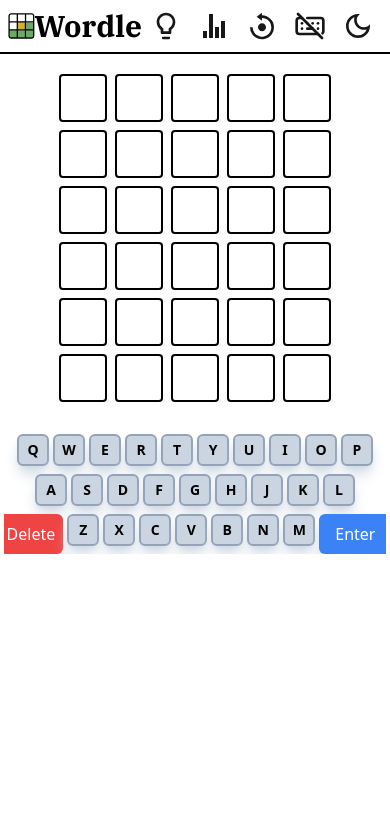
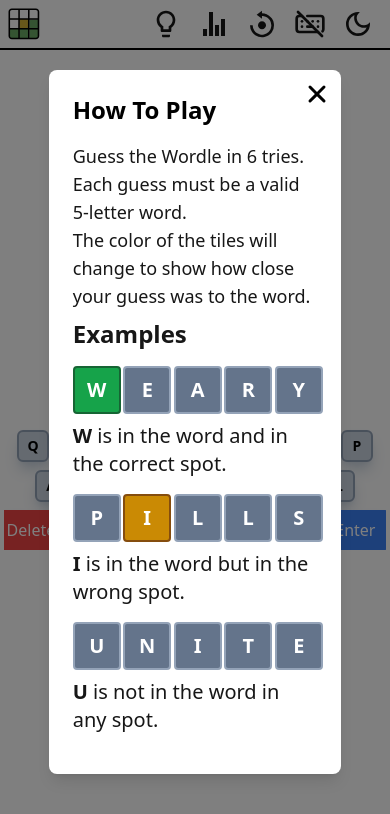
Before and after one commit to raghavbud1597/wordle, a Next.js app: page /game in a window 390 px wide. Both pictures are taken after a click on the button 166 px from the left and 26 px from the top of the page. Shown: the top 814 px of the page. Built offline with nearby package versions, Linux system fonts and the light colour scheme.

Commit message:
adding modals popups

```diff
--- /dev/null
+++ b/app/components/HowToPlayModal.tsx
@@ -0,0 +1,61 @@
+import React from "react";
+import Modal from "./Modal";
+import WordleRow from "./WordleRow"; // Assuming you already have WordleRow component
+
+interface HowToPlayModalProps {
+  isOpen: boolean;
+  onClose: () => void;
+}
+
+const HowToPlayModal: React.FC<HowToPlayModalProps> = ({ isOpen, onClose }) => {
+  return (
+    <Modal isOpen={isOpen} onClose={onClose} title="How To Play">
+      <section>
+        <p className="text-lg">Guess the Wordle in 6 tries.</p>
+        <p className="text-lg">Each guess must be a valid 5-letter word.</p>
+        <p className="text-lg">
+          The color of the tiles will change to show how close your guess was to
+          the word.
+        </p>
+        <h3 className="font-bold my-2 text-2xl">Examples</h3>
+
+        {/* Word examples using WordleRow component */}
+
+        <div className="my-4">
+          <WordleRow
+            word={["W", "E", "A", "R", "Y"]}
+            feedback={[2, 0, 0, 0, 0]}
+          />
+
+          <p className="text-xl mt-2">
+            <strong>W</strong> is in the word and in the correct spot.
+          </p>
+        </div>
+
+        <div className="my-4">
+          <WordleRow
+            word={["P", "I", "L", "L", "S"]}
+            feedback={[0, 1, 0, 0, 0]}
+          />
+
+          <p className="text-xl mt-2">
+            <strong>I</strong> is in the word but in the wrong spot.
+          </p>
+        </div>
+
+        <div className="my-4">
+          <WordleRow
+            word={["U", "N", "I", "T", "E"]}
+            feedback={[0, 0, 0, 0, 0]}
+          />
+
+          <p className="text-xl mt-2">
+            <strong>U</strong> is not in the word in any spot.
+          </p>
+        </div>
+      </section>
+    </Modal>
+  );
+};
+
+export default HowToPlayModal;
--- /dev/null
+++ b/app/components/Modal.tsx
@@ -0,0 +1,45 @@
+"use client";
+
+import React from "react";
+import { IoClose } from "react-icons/io5";
+
+interface ModalProps {
+  onClose: () => void;
+  title: string; // Title for the modal
+  children: React.ReactNode; // Content of the modal
+}
+
+const Modal: React.FC<ModalProps> = ({ onClose, title, children }) => {
+  return (
+    <>
+      {/* Overlay */}
+      <div
+        className="fixed inset-0 bg-black bg-opacity-50 z-40"
+        onClick={onClose}
+      ></div>
+
+      {/* Modal */}
+      <div className="fixed inset-0 flex items-center justify-center z-50 animate-fadeIn">
+        <div className="bg-white dark:bg-gray-800 rounded-lg shadow-lg w-3/4 max-w-lg p-6 relative">
+          {/* Close Button */}
+          <button
+            onClick={onClose}
+            className="absolute top-2 right-2 text-black dark:text-white"
+          >
+            <IoClose className="h-8 w-8"/>
+          </button>
+
+          {/* Modal Title */}
+          <h2 className="text-2xl font-bold mb-4 text-black dark:text-white">
+            {title}
+          </h2>
+
+          {/* Modal Content */}
+          <div>{children}</div>
+        </div>
+      </div>
+    </>
+  );
+};
+
+export default Modal;
--- a/app/components/Navbar.tsx
+++ b/app/components/Navbar.tsx
@@ -1,6 +1,6 @@
 "use client";
 
-import React from "react";
+import React, { useState } from "react";
 import useTheme from "../hooks/useTheme";
 import Image from "next/image";
 import WordleLogo from "../assets/wordle.svg";
@@ -12,34 +12,51 @@
 import { IoMdStats } from "react-icons/io";
 import { BiReset } from "react-icons/bi";
 import Link from "next/link";
+import Modal from "./Modal";
+import HowToPlayModal from "./HowToPlayModal";
 
 // Function to reset the game and clear localStorage
 const resetGame = () => {
-  localStorage.removeItem('wordleGameState'); // Remove game state from localStorage
+  localStorage.removeItem("wordleGameState"); // Remove game state from localStorage
   window.location.reload(); // Reload the page to reset the game state
 };
 
 const Navbar: React.FC = () => {
   const { theme, toggleTheme } = useTheme();
+
+  // States to control different modals
+  const [showHowToPlayModal, setShowHowToPlayModal] = useState(false);
+  const [showStatsModal, setShowStatsModal] = useState(false);
+  const [showResetModal, setShowResetModal] = useState(false);
+
   return (
-    <div className="flex items-center justify-between w-100 border-b-2 p-2 border-black dark:border-white ">
+    <div className="flex items-center justify-between w-100 border-b-2 p-2 border-black dark:border-white">
       <span className="flex-1">
         <Link href="/">
           <Image src={WordleLogo} alt="Wordle Logo" className="w-8 h-8" />
         </Link>
       </span>
-      <span className="font-secondary text-black text-3xl font-bold dark:text-white flex-1 flex justify-center">
+      <span className="font-secondary text-black text-3xl font-bold dark:text-white flex-1 justify-center hidden md:flex">
         Wordle
       </span>
       <span className="flex-1 flex justify-end">
+        {/* How to Play Button */}
         <button className="mx-2">
-          <MdOutlineLightbulb onClick={() => {}} className="w-8 h-8" />
+          <MdOutlineLightbulb
+            onClick={() => setShowHowToPlayModal(true)}
+            className="w-8 h-8"
+          />
         </button>
+        {/* Stats Button */}
         <button className="mx-2">
-          <IoMdStats onClick={() => {}} className="w-8 h-8" />
+          <IoMdStats
+            onClick={() => setShowStatsModal(true)}
+            className="w-8 h-8"
+          />
         </button>
+        {/* Reset Game Button */}
         <button className="mx-2">
-          <BiReset onClick={resetGame} className="w-8 h-8" /> {/* Reset button */}
+          <BiReset onClick={() => setShowResetModal(true)} className="w-8 h-8" />
         </button>
         <button className="mx-2">
           {false ? (
@@ -59,6 +76,45 @@
           )}
         </button>
       </span>
+
+      {/* Render How to Play Modal */}
+      {showHowToPlayModal && (
+        <HowToPlayModal
+          isOpen={showHowToPlayModal}
+          onClose={() => setShowHowToPlayModal(false)}
+        />
+      )}
+
+      {/* Render Stats Modal */}
+      {showStatsModal && (
+        <Modal onClose={() => setShowStatsModal(false)} title="Stats">
+          <p>Game statistics will be shown here...</p>
+        </Modal>
+      )}
+
+      {/* Render Reset Confirmation Modal */}
+      {showResetModal && (
+        <Modal onClose={() => setShowResetModal(false)} title="Reset Game">
+          <p>Are you sure you want to reset the game?</p>
+          <div className="flex justify-center mt-4">
+            <button
+              onClick={() => {
+                resetGame();
+                setShowResetModal(false);
+              }}
+              className="mx-2 bg-red-500 text-white px-4 py-2 rounded"
+            >
+              Reset
+            </button>
+            <button
+              onClick={() => setShowResetModal(false)}
+              className="mx-2 bg-gray-500 text-white px-4 py-2 rounded"
+            >
+              Cancel
+            </button>
+          </div>
+        </Modal>
+      )}
     </div>
   );
 };
```
